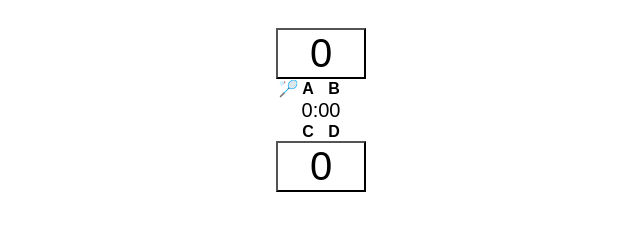
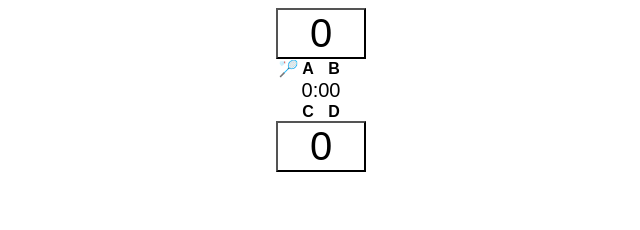
Before and after one commit to tonytony99/tonytony99.github.io, a plain HTML site: page badmintony/index.html in a window 1280 px wide. Shown: the whole page, without its empty margins (319-959 px from the left). Drawn offline with Linux system fonts and the light colour scheme.

Commit message:
formatting fixes

```diff
--- a/badmintony/style.css
+++ b/badmintony/style.css
@@ -9,7 +9,6 @@ button.server {
 .board {
     font-family: Arial, Helvetica, sans-serif;
     font-weight: bold;
-    padding-top:20px;
     text-align: center;
 }
 
@@ -27,7 +26,7 @@ button.score {
 
 div.player {
     display: inline-block;
-    width: 80px;
+    width: 60px;
     padding-left: 5px;
     padding-right:  5px;
     margin: 0;
```
